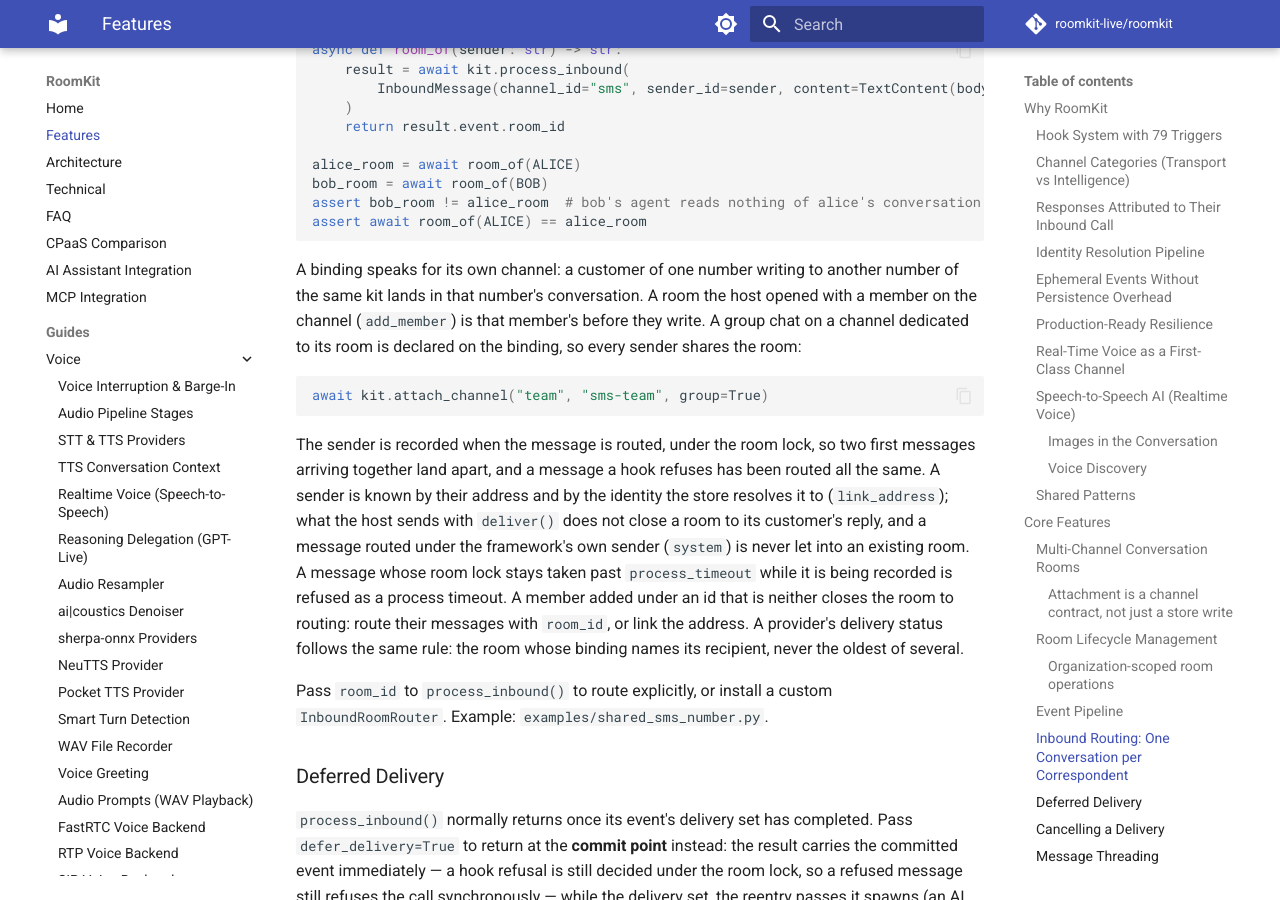
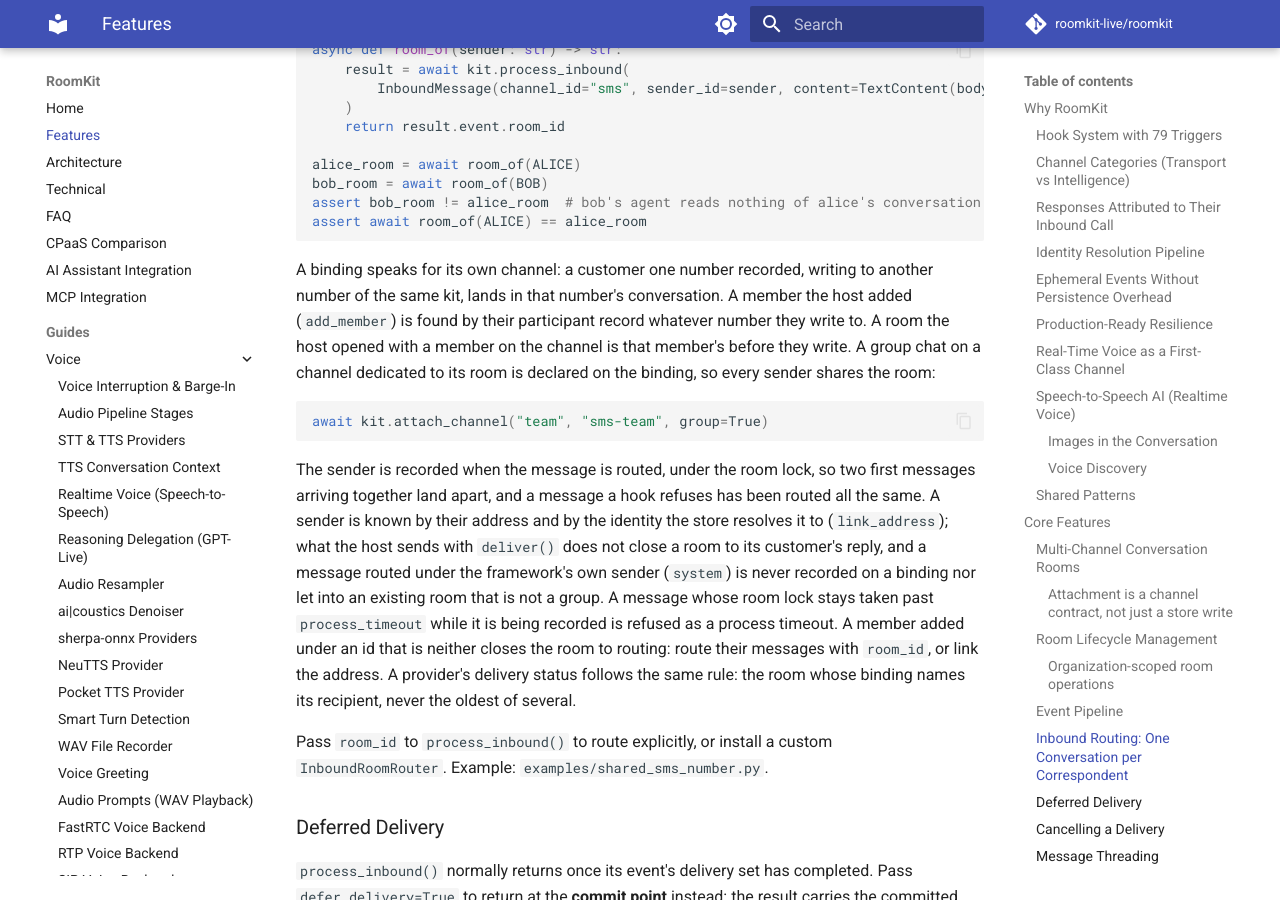
Before and after one commit to roomkit-live/roomkit-docs, an MkDocs documentation site: the page built from docs/features.md, in a window 1280 px wide and 900 px high, scrolled down 12267 px. Built offline with MkDocs 1.6.1 and Material for MkDocs 9.7.7, drawn with Linux system fonts in a browser that asks for light colours; comment, search, counter and statistics services are not loaded.

Commit message:
docs(routing): per second review, a member is found whatever number they write to, the framework's sender, the store lookups and the routing indexes (RMK-580)

````diff
--- a/docs/features.md
+++ b/docs/features.md
@@ -375,10 +375,11 @@ assert bob_room != alice_room  # bob's agent reads nothing of alice's conversati
 assert await room_of(ALICE) == alice_room
 ```
 
-A binding speaks for its own channel: a customer of one number writing to
-another number of the same kit lands in that number's conversation. A room the
-host opened with a member on the channel (`add_member`) is that member's
-before they write. A group chat on a channel dedicated to its room is declared
+A binding speaks for its own channel: a customer one number recorded,
+writing to another number of the same kit, lands in that number's
+conversation. A member the host added (`add_member`) is found by their
+participant record whatever number they write to. A room the host opened with
+a member on the channel is that member's before they write. A group chat on a channel dedicated to its room is declared
 on the binding, so every sender shares the room:
 
 ```python
@@ -390,8 +391,8 @@ two first messages arriving together land apart, and a message a hook refuses
 has been routed all the same. A sender is known by their address and by the
 identity the store resolves it to (`link_address`); what the host sends with
 `deliver()` does not close a room to its customer's reply, and a message routed
-under the framework's own sender (`system`) is never let into an existing
-room. A message whose room lock stays taken past `process_timeout` while it is
+under the framework's own sender (`system`) is never recorded on a binding
+nor let into an existing room that is not a group. A message whose room lock stays taken past `process_timeout` while it is
 being recorded is refused as a process timeout. A member added
 under an id that is neither closes the room to routing: route their messages
 with `room_id`, or link the address. A provider's delivery status follows the
````
Also changed, not shown: docs/architecture.md (+1 -1 lines), docs/guides/postgres-store.md (+2 -2 lines), docs/technical.md (+1 -1 lines).
